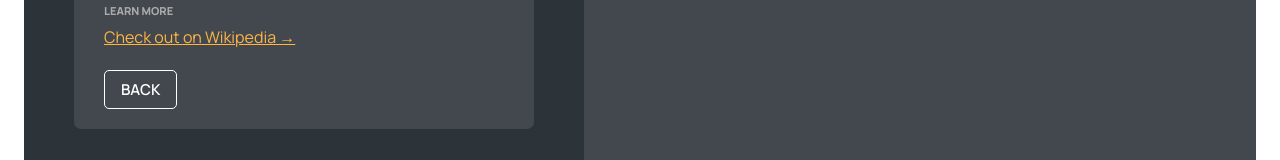
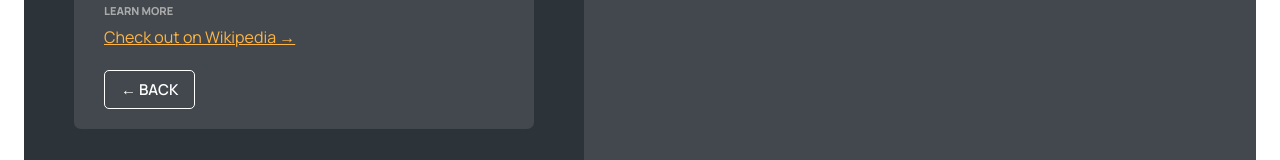
Before and after one commit to ernestkris6/world-wise, a React (Vite) app: page /app/cities/1 in a window 1280 px wide. Shown: the part 318-478 px from the top of the page. Built offline with nearby package versions, Linux system fonts and the light colour scheme; no server answers.

Commit message:
back btn

```diff
--- a/src/Components/City.jsx
+++ b/src/Components/City.jsx
@@ -67,7 +67,7 @@ const formatDate = (date) =>
 
       <div>
         <Button type="back" onClick={()=> navigate(-1)}>
-          BACK
+            &larr; BACK
         </Button>
       </div>
     </div>
```
